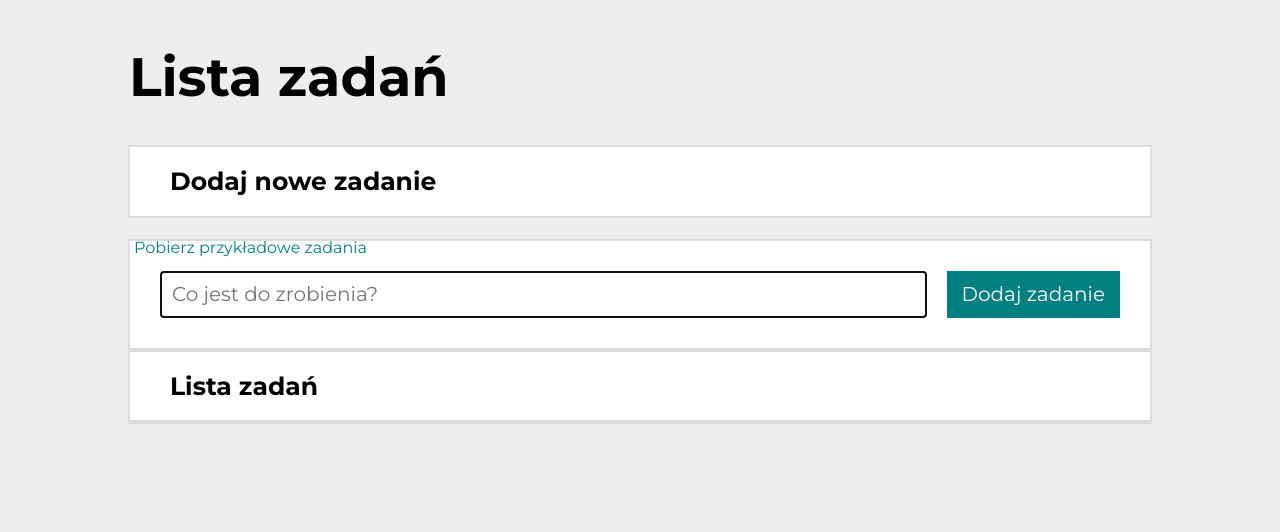
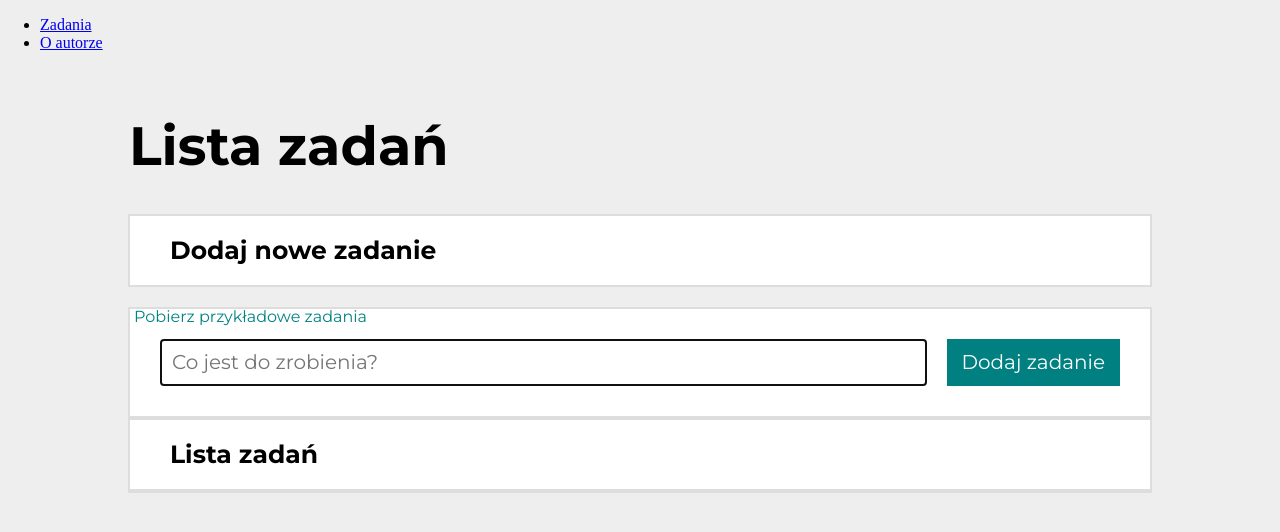
Before and after one commit to Mr-SuSeL/todos-list-react, a React (Create React App) app: page /#/zadania in a window 1280 px wide. Shown: the top 532 px of the page. Built offline with nearby package versions, Linux system fonts and the light colour scheme.

Commit message:
redirecting in v6 with Navigate

```diff
--- a/package.json
+++ b/package.json
@@ -12,6 +12,7 @@
     "react": "^18.2.0",
     "react-dom": "^18.2.0",
     "react-redux": "^9.2.0",
+    "react-router-dom": "^7.9.6",
     "react-scripts": "5.0.1",
     "redux-saga": "^1.4.2",
     "styled-components": "^6.0.8",
--- a/src/App.js
+++ b/src/App.js
@@ -1,6 +1,29 @@
 import React from 'react';
 import Tasks from './features/tasks/Tasks';
+import Author from './features/author/Author';
+// Zmieniono: Switch na Routes
+import { HashRouter, Link, Routes, Route, Navigate } from 'react-router-dom';
 
-const App = () => <Tasks />;
-
-export default App;
+export default () => (
+  <HashRouter>
+    <nav>
+      <ul>
+        <li>
+          <Link to="/zadania">
+            Zadania
+          </Link>
+        </li>
+        <li>
+          <Link to="/autor">
+            O autorze
+          </Link>
+        </li>
+      </ul>
+      <Routes>
+        <Route path="/zadania" element={<Tasks />} />
+        <Route path="/autor" element={<Author />} />
+        <Route path="/" element={<Navigate to="/zadania" replace />} />
+      </Routes>
+    </nav>
+  </HashRouter>
+);
--- /dev/null
+++ b/src/features/author/Author.js
@@ -0,0 +1,25 @@
+import React from 'react';
+import Container from '../../common/Container';
+import Header from '../../common/Header';
+import Section from '../../common/Section';
+
+export default () => (
+    <Container>
+        <Header title="O autorze" />
+        <Section
+            title="Łukasz Susłowicz"
+            body={
+                <>
+                    <p>
+                        Cześć! Nazywam się Łukasz Susłowicz i jestem <strong>twórcą tej aplikacji</strong>.
+                    </p>
+                    <p>
+                        Jestem pasjonatem programowania i od kilku lat zajmuję się tworzeniem aplikacji webowych. Moim celem jest dostarczanie użytkownikom narzędzi, które ułatwiają codzienne życie i zwiększają produktywność.
+                        W wolnym czasie lubię czytać książki o nowych technologiach, eksperymentować z nowymi frameworkami oraz uczestniczyć w konferencjach branżowych.
+                        Jeśli masz pytania lub chcesz się ze mną skontaktować, zapraszam do odwiedzenia mojej strony internetowej lub profili w mediach społecznościowych.
+                    </p>
+                </>
+            }
+        />
+    </Container>
+);
```
Also changed, not shown: 1 other file (tests, documents, lock files or other folders).
